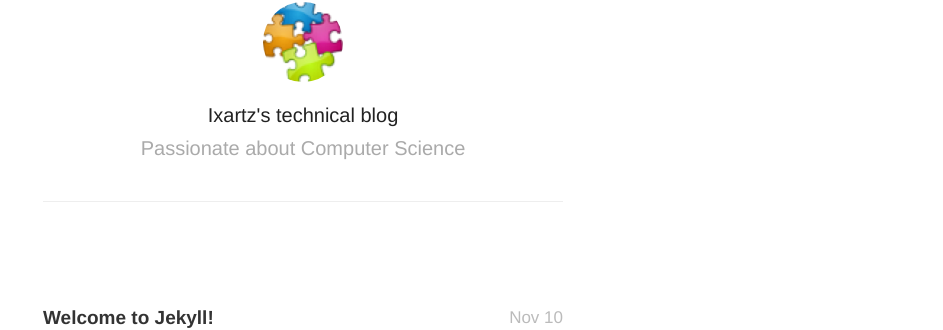
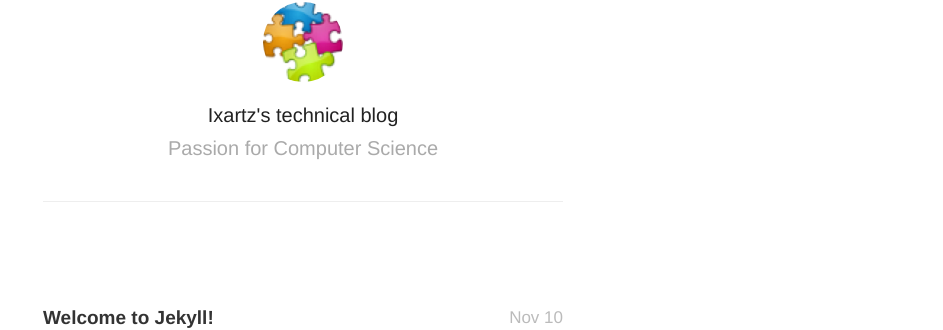
Before and after one commit to ixartz/My-blog, a Jekyll site: the page built from index.html, in a window 1280 px wide. Shown: the part 136-466 px from the top of the page, without its empty margins (337-1280 px from the left). Built offline with Jekyll 4.4.1, drawn with Linux system fonts in a browser that asks for light colours; nearby versions of some CDN libraries; the list of posts is cut into pages by our own code.

Commit message:
Change blog description

```diff
--- a/_config.yml
+++ b/_config.yml
@@ -1,5 +1,5 @@
 name: Ixartz's technical blog
-description: Passionate about Computer Science
+description: Passion for Computer Science
 meta_description: "A blog where I share my little knowledge and tricks about programming"
 
 aboutPage: true
```
